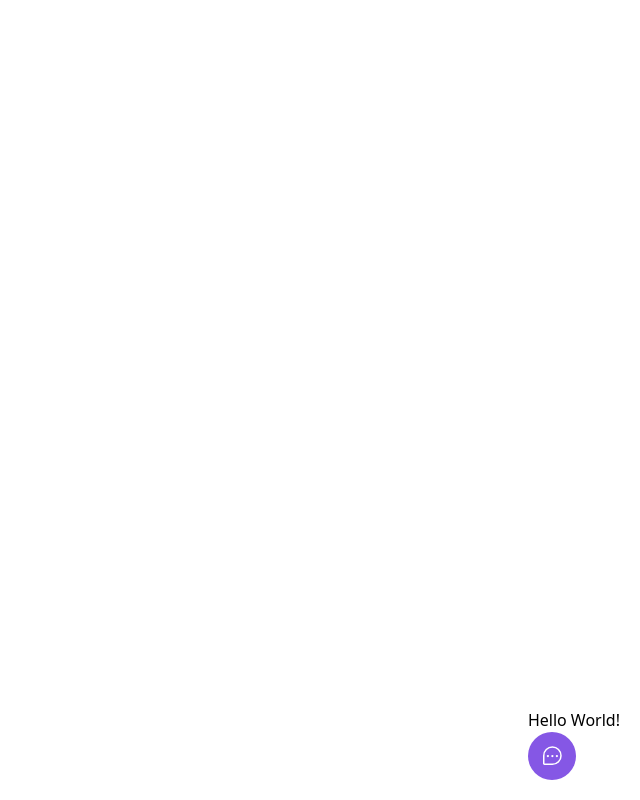
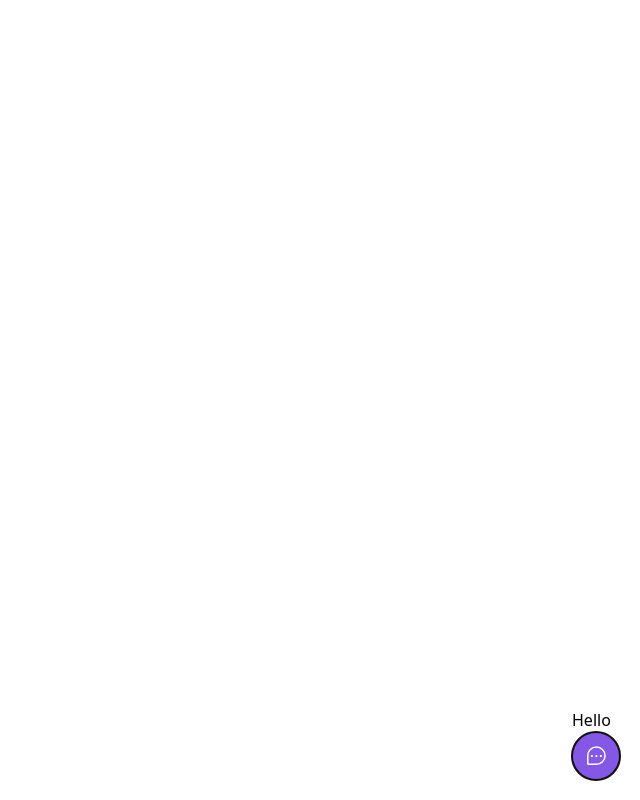
Before and after one commit to cleissonom/project.feedback-widget, a React (Vite) app: page / in a window 1280 px wide. Both pictures are taken after a click on the button "Feedback". Shown: the whole page, without its empty margins (640-1280 px from the left). Built offline with nearby package versions, Linux system fonts and the light colour scheme.

Commit message:
using headlessui Popover

```diff
--- a/package.json
+++ b/package.json
@@ -8,6 +8,7 @@
     "preview": "vite preview"
   },
   "dependencies": {
+    "@headlessui/react": "^1.6.0",
     "phosphor-react": "^1.4.1",
     "react": "^18.0.0",
     "react-dom": "^18.0.0"
--- a/src/components/Widget.tsx
+++ b/src/components/Widget.tsx
@@ -1,25 +1,20 @@
+import { Popover } from '@headlessui/react'
 import { ChatTeardropDots } from 'phosphor-react'
 import { useState } from 'react'
 
 export function Widget() {
-   const [isWidgetOpen, setIsWidgetOpen] = useState(false)
+   return (
+      <Popover className='absolute bottom-5 right-5'>
+         <Popover.Panel>Hello</Popover.Panel>
 
-   function toggleWidgetVisibility() {
-      setIsWidgetOpen(!isWidgetOpen)
-   }
-
-   return (
-      <div className='absolute bottom-5 right-5'>
-         {isWidgetOpen && <p>Hello World!</p>}
-
-         <button onClick={toggleWidgetVisibility} className='bg-brand rounded-full p-3 h-12 flex items-center justify-center text-white group'>
+         <Popover.Button className='bg-brand rounded-full p-3 h-12 flex items-center justify-center text-white group'>
             <ChatTeardropDots className='w-6 h-6' weight="regular" color='white' />
             <span className='max-w-0 overflow-hidden group-hover:max-w-xs transition-all duration-500 ease-in-out'>
                <span className='pl-1'>
                   Feedback
                </span>
             </span>
-         </button>
-      </div>
+         </Popover.Button>
+      </Popover>
    )
 }
```
Also changed, not shown: 2 other files (tests, documents, lock files or other folders).
